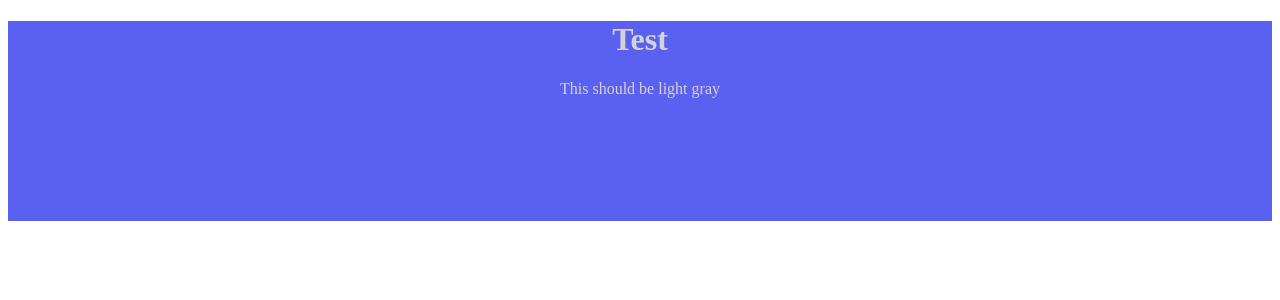
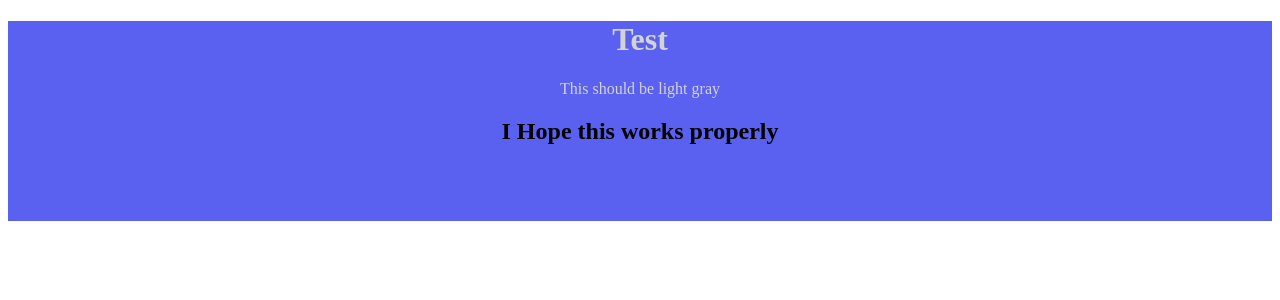
Before and after one commit to SHC-ASTRA/rover-Basestation-Frontend, a SvelteKit app: page / in a window 1280 px wide. Shown: the top 300 px of the page. Built offline with nearby package versions, Linux system fonts and the light colour scheme.

Commit message:
Fixing VITE

```diff
--- a/src/routes/+page.svelte
+++ b/src/routes/+page.svelte
@@ -16,4 +16,5 @@
 <div>
         <h1>Test</h1>
         <p>This should be light gray</p>
+        <h2>I Hope this works properly</h2>
 </div>
```
Also changed, not shown: 2 other files (tests, documents, lock files or other folders).
